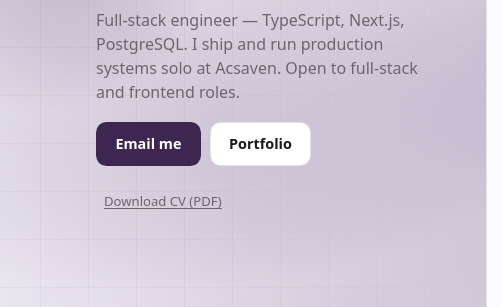
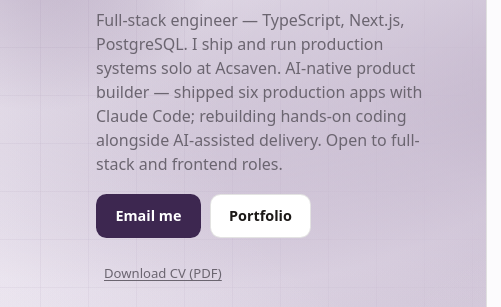
Before and after one commit to SamsonPG/QR-Code, a plain HTML site: page index.html in a window 1280 px wide. Shown: the part 185-492 px from the top of the page, 0-501 px from the left. Drawn offline with Linux system fonts and the light colour scheme; no server answers.

Commit message:
Say how I build, as the CV does: AI-native, with Claude Code
One line in the introduction: "AI-native product builder — shipped six production
apps with Claude Code; rebuilding hands-on coding alongside AI-assisted delivery."
The CV already said it; now every public page tells the same story.

Co-Authored-By: Claude Opus 5.5 <noreply@anthropic.com>

```diff
--- a/index.html
+++ b/index.html
@@ -71,6 +71,7 @@
         <p class="lede">
           Full-stack engineer — TypeScript, Next.js, PostgreSQL.
           I ship and run production systems solo at Acsaven.
+          AI-native product builder — shipped six production apps with Claude Code; rebuilding hands-on coding alongside AI-assisted delivery.
           Open to full-stack and frontend roles.
         </p>
         <div class="actions">
```
